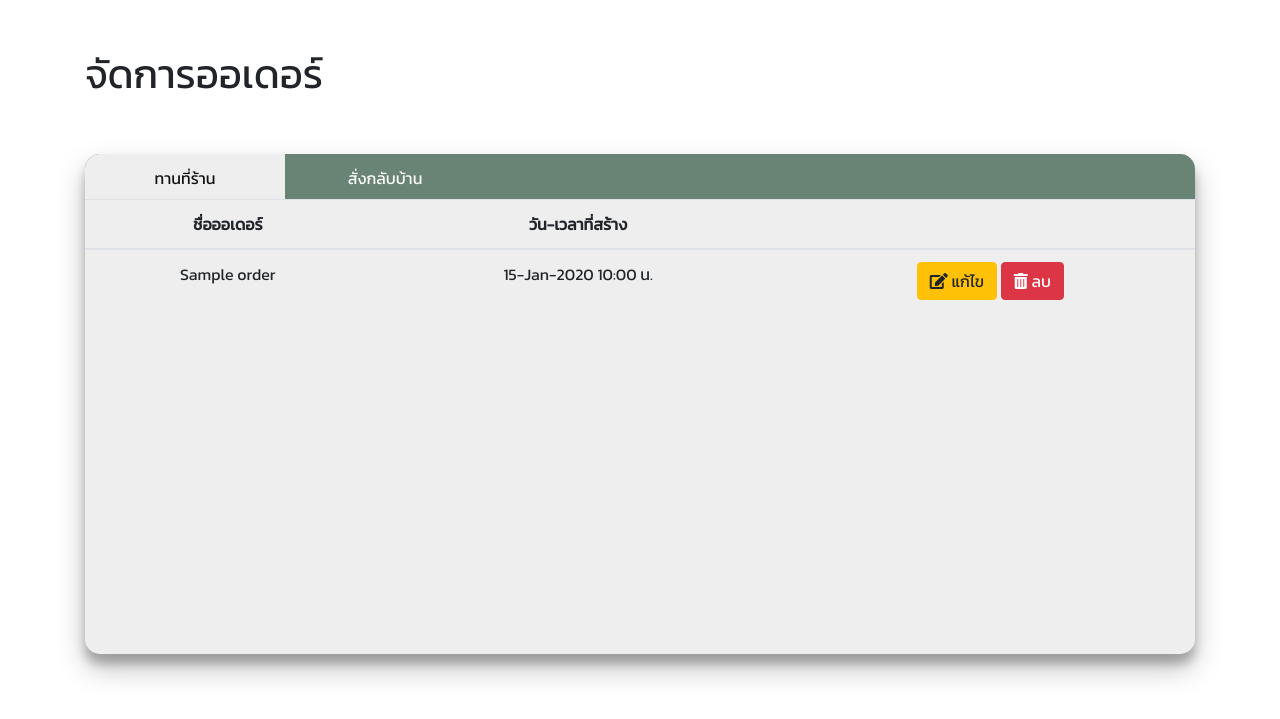
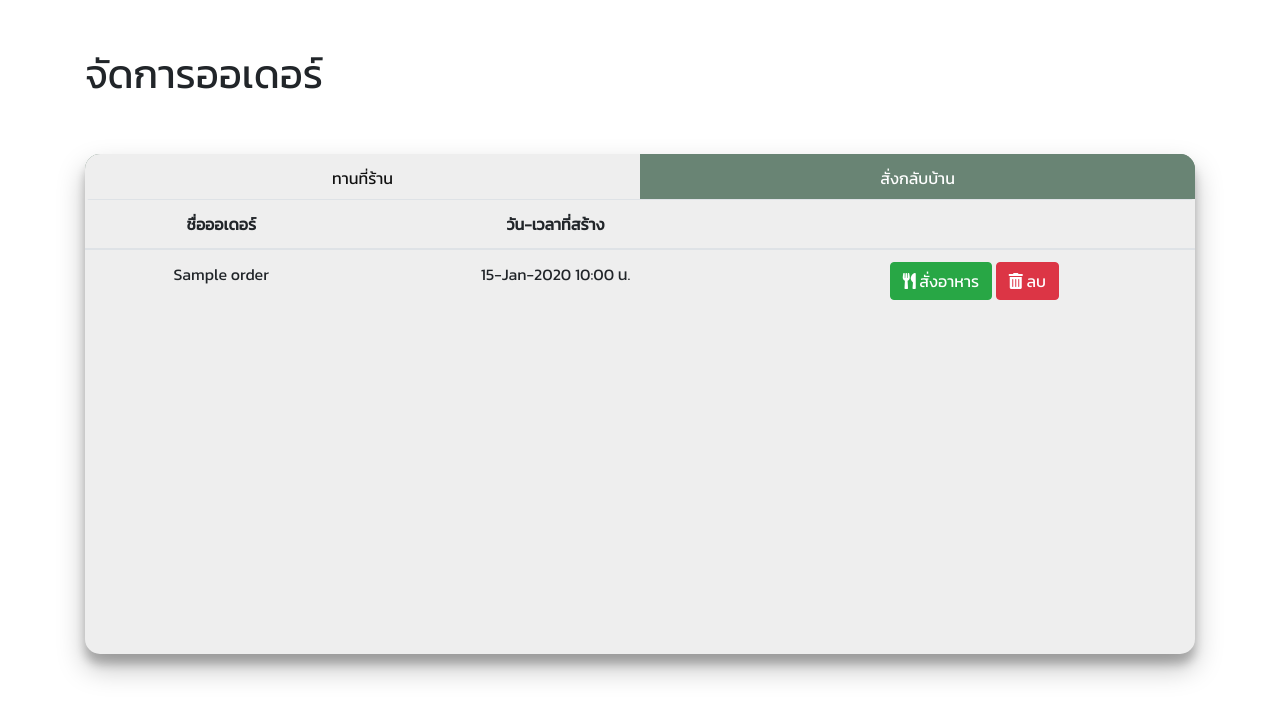
Before and after one commit to poohcid/Qlunch, a Django app: page /work_in/manage_order/ in a window 1280 px wide. Shown: the part 59-778 px from the top of the page. Run offline with Django 3.2, Linux system fonts and the light colour scheme; tables that the repository leaves empty hold one stand-in row (values such as "Sample post"); some libraries are stand-ins or nearby versions.

Commit message:
แก้ overflow

```diff
--- a/work_in/templates/work_in/manage_order.html
+++ b/work_in/templates/work_in/manage_order.html
@@ -16,12 +16,13 @@
 
     }
     .heading li {
+        width: 50%;
         float: left;
         color: #fff;
     }
     .heading li a {
         height: 100%;
-        width: 200px;
+        width: 100%;
         color: #111;
         text-align: center;
         padding-top: 12px;
@@ -33,17 +34,20 @@
     }
     .content {
         width: 100%;
-        height: 100%;
+        height: 85%;
         border-radius: 5px;
+        overflow: auto;
+    }
 
-    }
+}
+
 </style>
 <h1 style="margin-top:50px;">จัดการออเดอร์</h1><br><br>
 
 <div class="tabs">
     <div class="heading">
         <li><a type="button" onclick="show_shop()" id="shop_button" style="border-radius: 15px 0px 0px 0px">ทานที่ร้าน</a></li>
-        <li><a type="button" onclick="show_home()" id="home_button" style="background: #698474; color: #fff;">สั่งกลับบ้าน</a></li>
+        <li><a type="button" onclick="show_home()" id="home_button" style="background: #698474; color: #fff; border-radius: 0px 15px 0px 0px;">สั่งกลับบ้าน</a></li>
     </div>
     <div class="content">
         <div id="order">
@@ -61,7 +65,7 @@
                         <td>{{order_list.name}}</td>
                         <td>{{order_list.date_book|date:"d-M-Y H:i น."}}</td>
                         <td>
-                            <button type="button" class="btn btn-warning"><i class="fas fa-edit"></i> แก้ไข</button>
+                            <button type="button" class="btn btn-success"><i class="fas fa-utensils"></i> สั่งอาหาร</button>
                             <button type="button" class="btn btn-danger"><i class="fas fa-trash-alt"></i> ลบ</button>
                         </td>
                     </tr>
@@ -69,7 +73,7 @@
                 </tbody>
             </table>
         </div>
-        <div id="order2" style="display:none;">
+       <div id="order2" style="display:none;">
             <table class="table text-center">
                 <thead>
                     <tr>
@@ -84,7 +88,7 @@
                         <td>{{order_list.name}}</td>
                         <td>{{order_list.date_book|date:"d-M-Y H:i น."}}</td>
                         <td>
-                            <button type="button" class="btn btn-warning"><i class="fas fa-edit"></i> แก้ไข</button>
+                            <button type="button" class="btn btn-success"><i class="fas fa-utensils"></i> สั่งอาหาร</button>
                             <button type="button" class="btn btn-danger"><i class="fas fa-trash-alt"></i> ลบ</button>
                         </td>
                     </tr>
```
